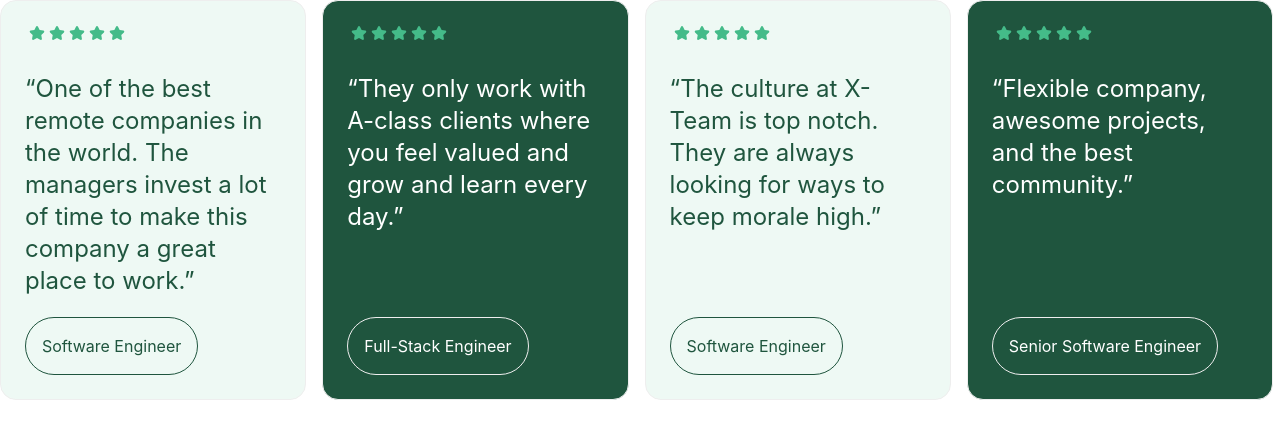
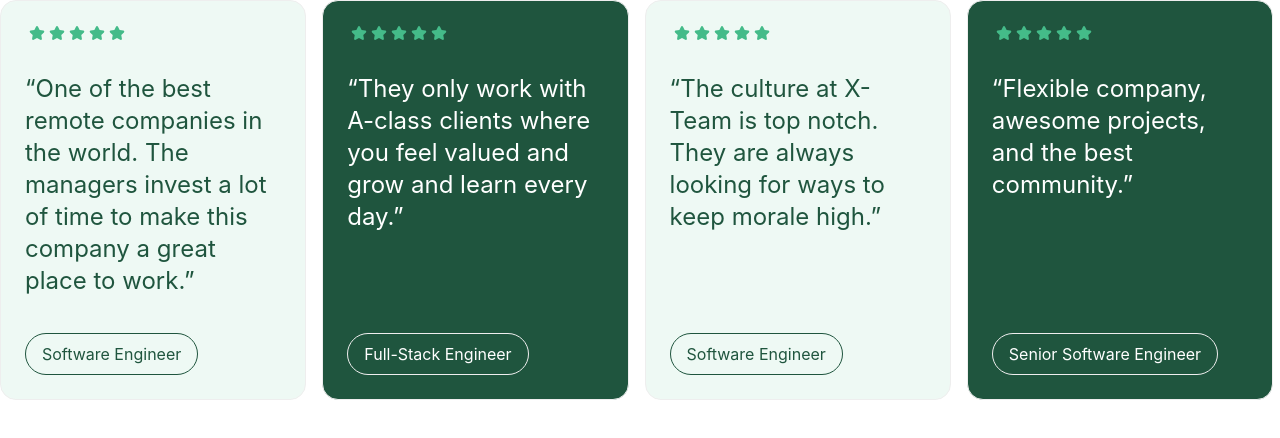
Before and after one commit to a14a19/8ase, a React (Vite) app: page / in a window 1280 px wide. Shown: the top 438 px of the page. Built offline with nearby package versions, Linux system fonts and the light colour scheme.

Commit message:
left and right padding on button

```diff
--- a/src/components/EmployeeReviewCard.jsx
+++ b/src/components/EmployeeReviewCard.jsx
@@ -67,7 +67,7 @@ export default function EmployeeReviewCard() {
                   <div className="flex flex-grow items-end">
                      <button className="mt-auto">
                         <p
-                           className={`border rounded-full p-4 ${
+                           className={`border rounded-full p-2 pl-4 pr-4 ${
                               index % 2 === 0
                                  ? "border-darkgreen"
                                  : "text-white"
```
